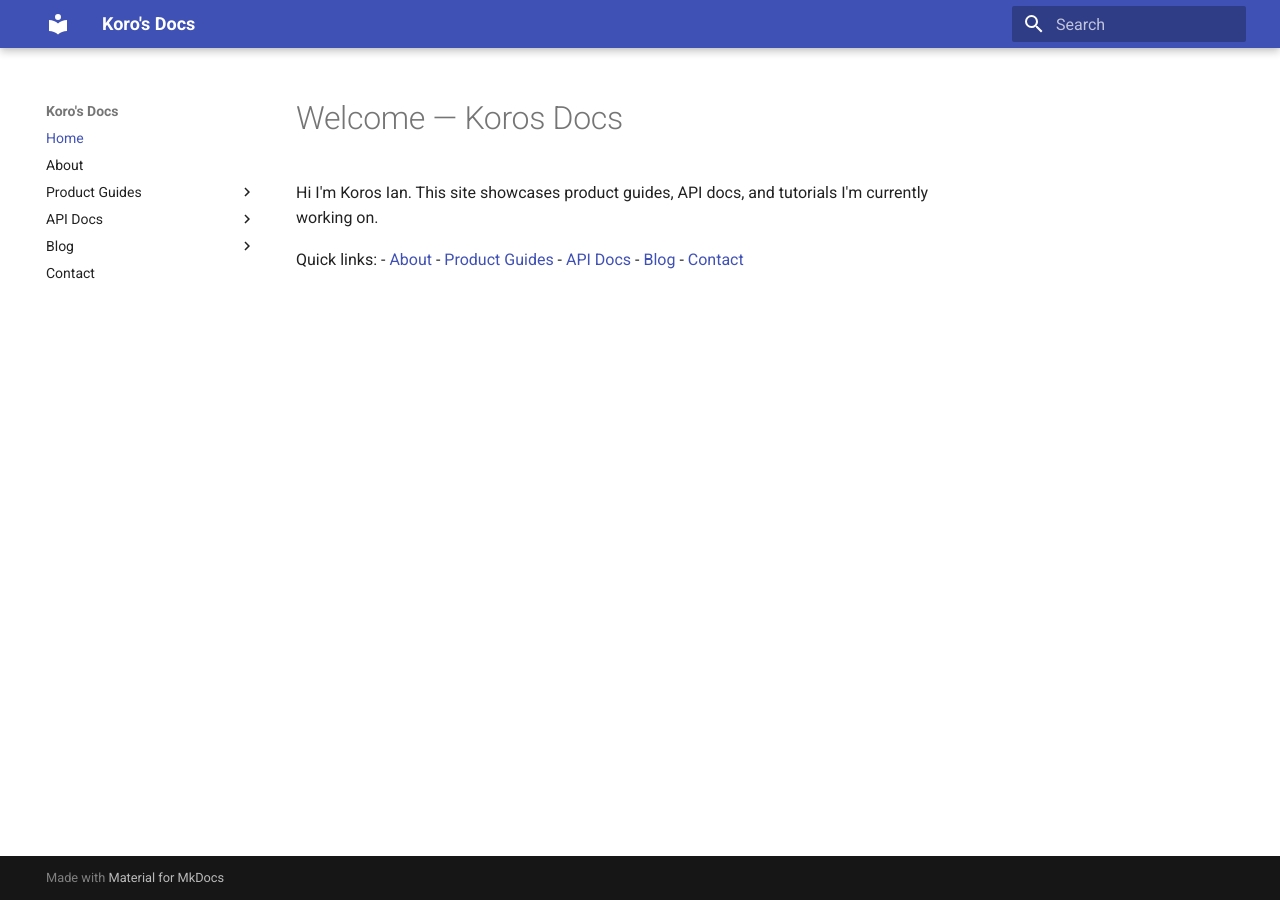
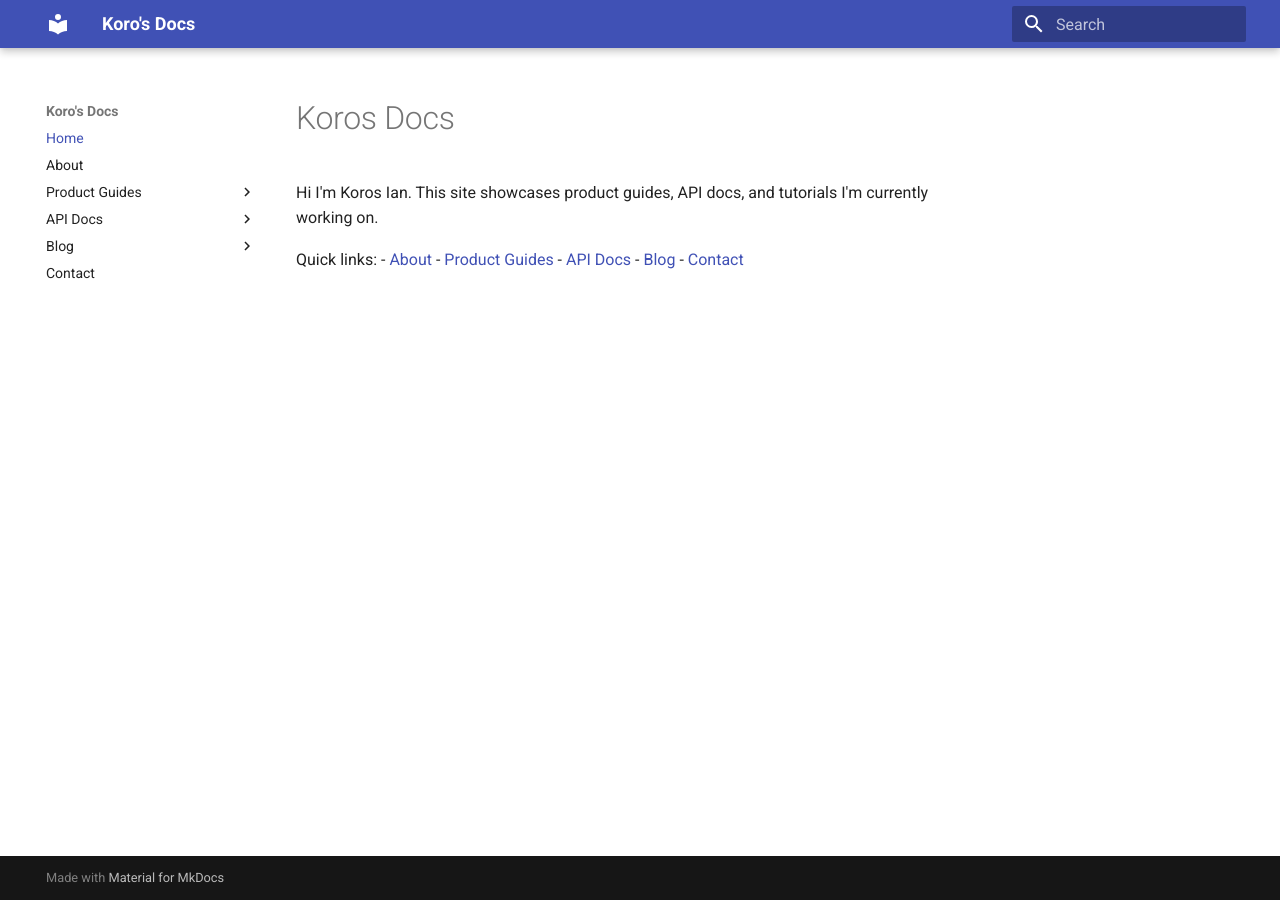
Before and after one commit to koros33/koros33.github.io, an MkDocs documentation site: the page built from docs/index.md, in a window 1280 px wide. Built offline with MkDocs 1.6.1 and Material for MkDocs 9.7.7, drawn with Linux system fonts in a browser that asks for light colours.

Commit message:
index.md

```diff
--- a/docs/index.md
+++ b/docs/index.md
@@ -1,4 +1,4 @@
-# Welcome — Koros Docs
+# Koros Docs
 
 Hi I'm Koros Ian. This site showcases product guides, API docs, and tutorials I'm currently working on.
 
```
